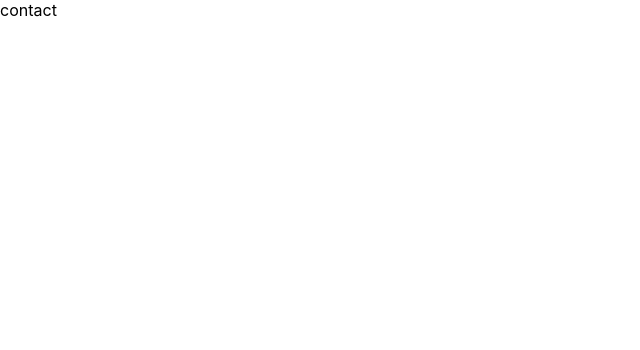
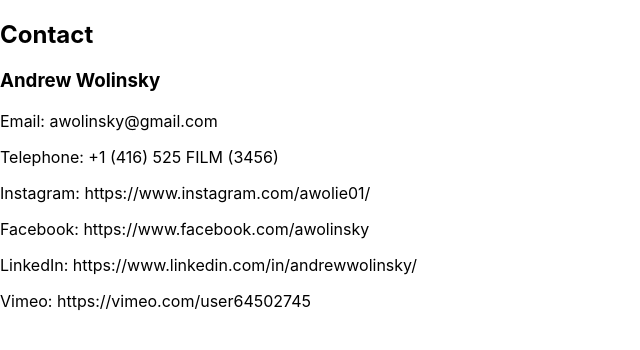
Before and after one commit to solidquartz/aow-films, a Next.js app: page /contact in a window 1280 px wide. Shown: the top 350 px of the page, without its empty margins (0-640 px from the left). Built offline with nearby package versions, Linux system fonts and the light colour scheme.

Commit message:
Added HTML and content for Contact

```diff
--- a/pages/contact.tsx
+++ b/pages/contact.tsx
@@ -1,11 +1,30 @@
-import React from 'react'
+import React from "react";
 
-type Props = {}
+type Props = {};
 
 function Contact({}: Props) {
   return (
-    <div>contact</div>
-  )
+    <div>
+      <div>
+        <h2>Contact</h2>
+      </div>
+      <div>
+        <h3>Andrew Wolinsky</h3>
+
+        <p>Email: awolinsky@gmail.com</p>
+
+        <p>Telephone: +1 (416) 525 FILM (3456) </p>
+
+        <p>Instagram: https://www.instagram.com/awolie01/</p>
+
+        <p>Facebook: https://www.facebook.com/awolinsky</p>
+
+        <p>LinkedIn: https://www.linkedin.com/in/andrewwolinsky/</p>
+
+        <p>Vimeo: https://vimeo.com/user64502745</p>
+      </div>
+    </div>
+  );
 }
 
-export default Contact
+export default Contact;
```
